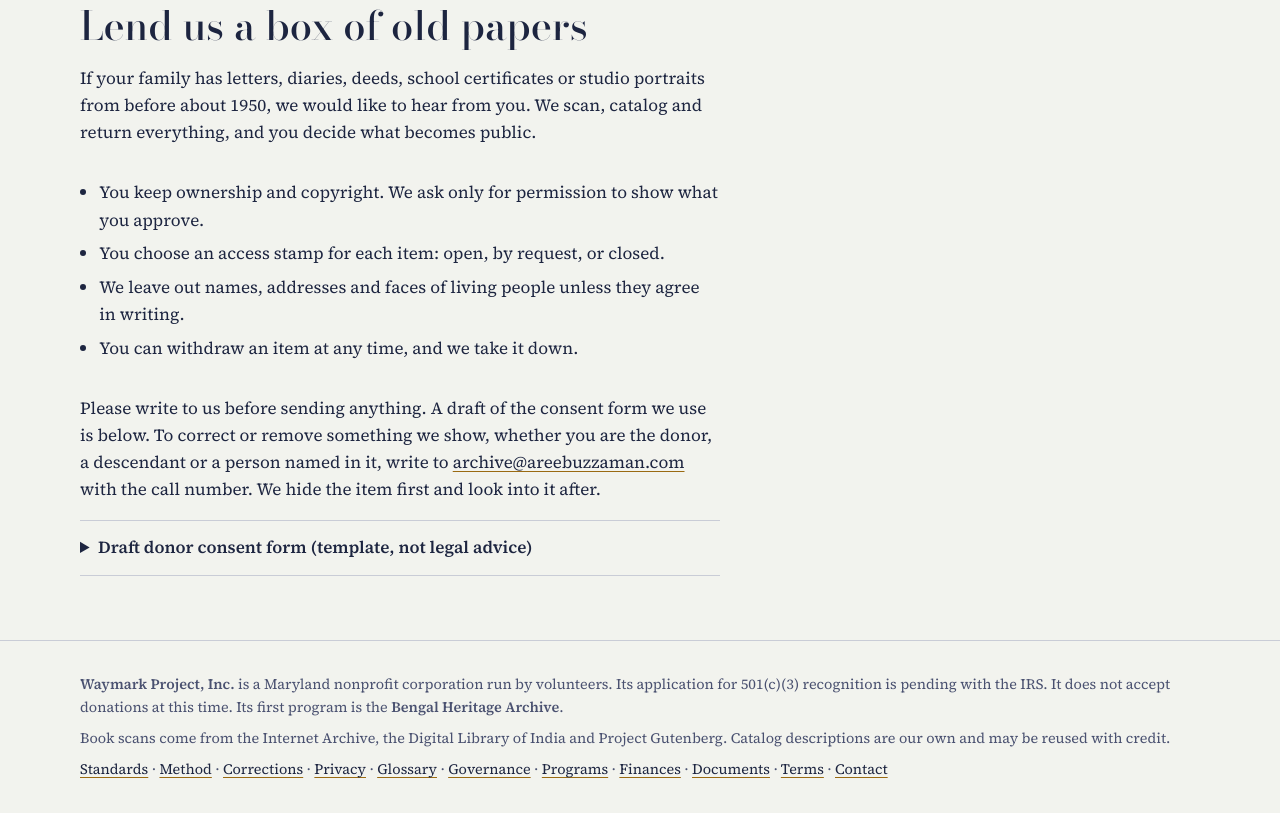
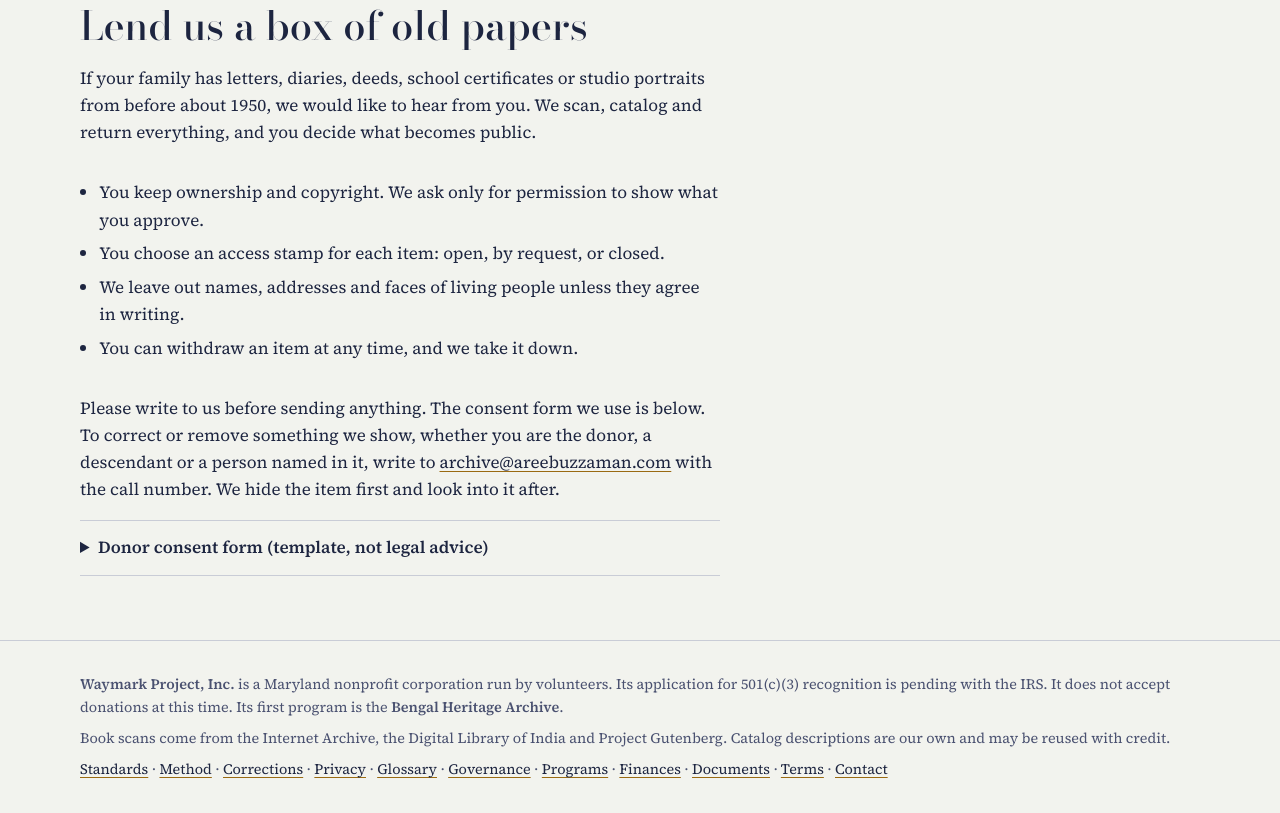
Before and after one commit to Areebu07/bengal-heritage-archive, a plain HTML site: page papers.html in a window 1280 px wide. Shown: the part 1286-2099 px from the top of the page. Drawn offline with nearby package versions, Linux system fonts and the light colour scheme.

Commit message:
Remove remaining draft wording across the site
Co-Authored-By: Claude Sonnet 5.5 <noreply@anthropic.com>
Claude-Session: https://claude.ai/code/session_01Ndj3ugKPjh4Bpf7tKMLhEF

```diff
--- a/papers.html
+++ b/papers.html
@@ -226,8 +226,8 @@
           <li>We leave out names, addresses and faces of living people unless they agree in writing.</li>
           <li>You can withdraw an item at any time, and we take it down.</li>
         </ul>
-        <p>Please write to us before sending anything. A draft of the consent form we use is below. To correct or remove something we show, whether you are the donor, a descendant or a person named in it, write to <a href="mailto:archive@areebuzzaman.com">archive@areebuzzaman.com</a> with the call number. We hide the item first and look into it after.</p>
-        <details><summary>Draft donor consent form (template, not legal advice)</summary>
+        <p>Please write to us before sending anything. The consent form we use is below. To correct or remove something we show, whether you are the donor, a descendant or a person named in it, write to <a href="mailto:archive@areebuzzaman.com">archive@areebuzzaman.com</a> with the call number. We hide the item first and look into it after.</p>
+        <details><summary>Donor consent form (template, not legal advice)</summary>
           <div class="stack" style="padding:.5rem 0">
             <p><b>Waymark Project, Bengal Heritage Archive: donor consent form</b></p>
             <p>1. <b>What I am lending or giving.</b> I describe each item (type, date, and where it came from) on an attached list.</p>
```
Also changed, not shown: about.html (+1 -1 lines), governance.html (+1 -1 lines).
